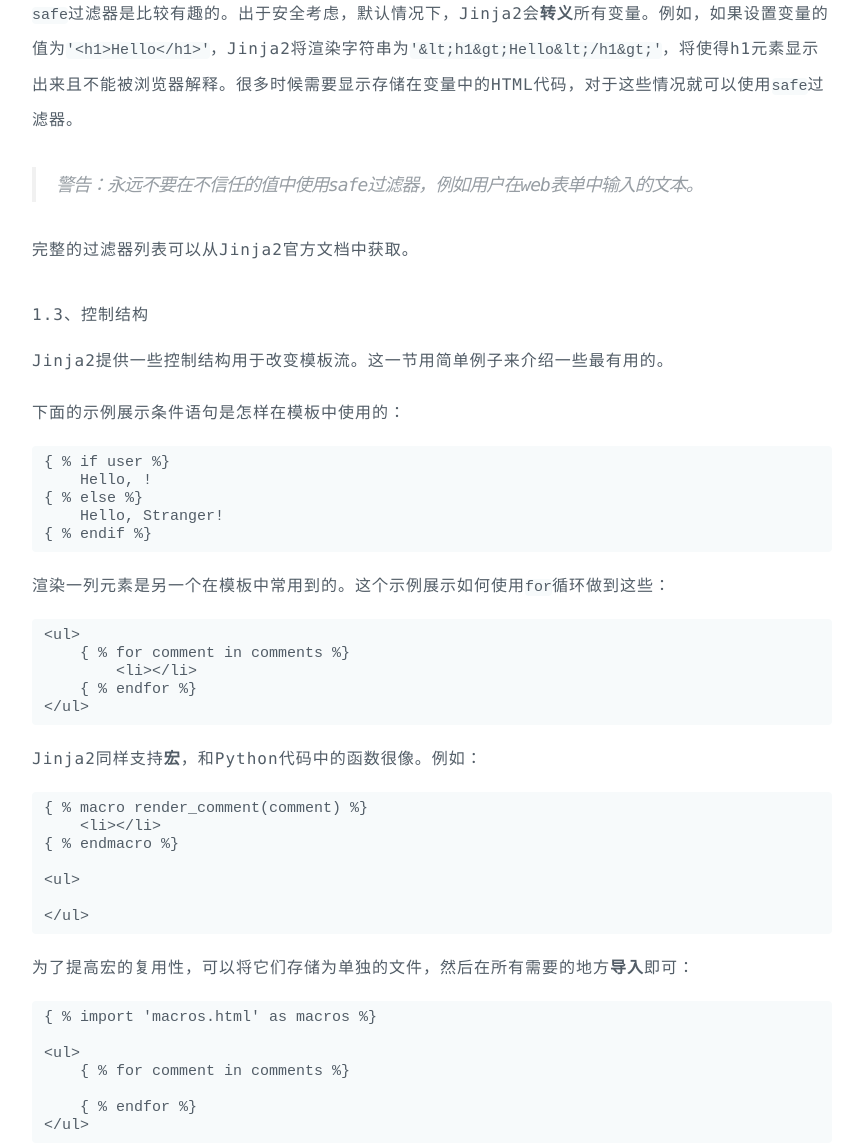
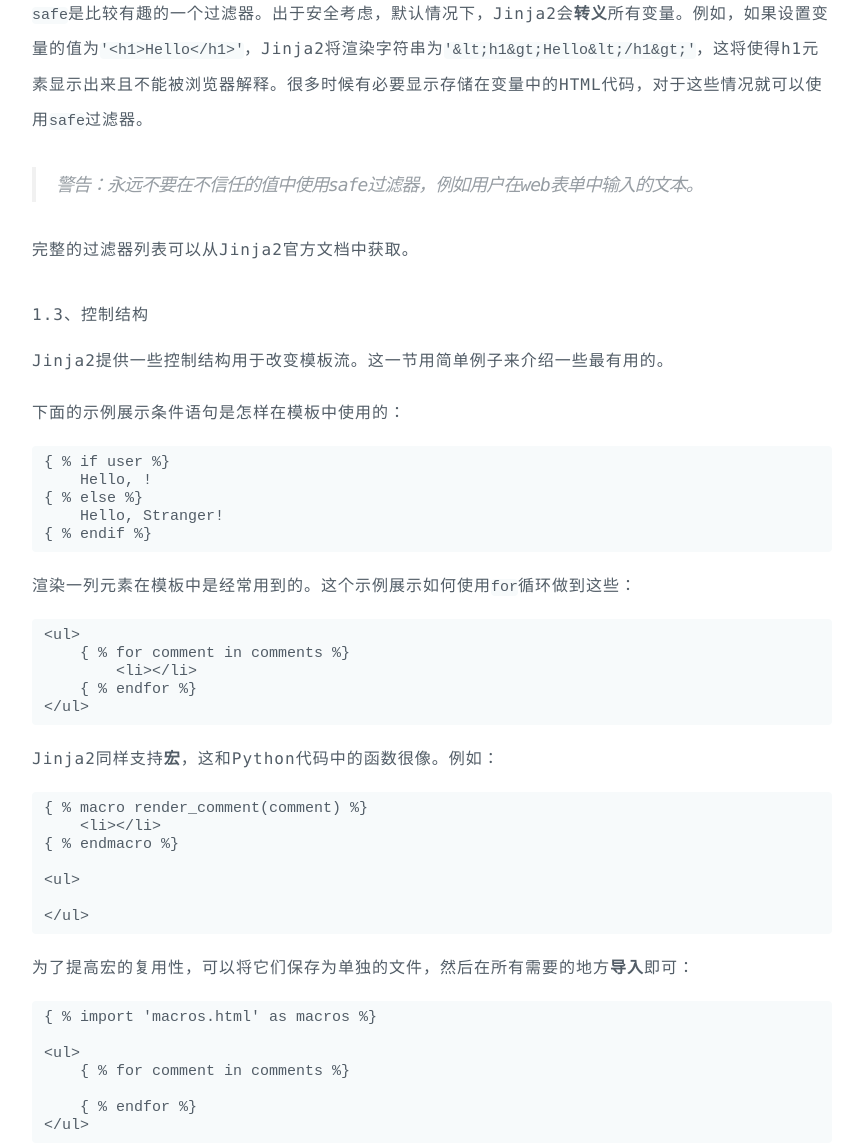
Before and after one commit to wanyoung1231/young-py.github.io, a Jekyll site: the page built from _posts/flask/2014-10-23-flask-3-1.markdown, in a window 1280 px wide and 1400 px high, scrolled down 2894 px. Shown: the part 256-1400 px from the top of the window, without its empty margins (208-1066 px from the left). Built offline with Jekyll 4.4.1, drawn with Linux system fonts in a browser that asks for light colours; some of the changed text lies outside the part shown.

Commit message:
完成flask3-1的翻译工作

```diff
--- a/_posts/flask/2014-10-23-flask-3-1.markdown
+++ b/_posts/flask/2014-10-23-flask-3-1.markdown
@@ -81,7 +81,7 @@
 
 ![](http://young-py.github.io/imgs/flask3-01.png)
 
-`safe`过滤器是比较有趣的。出于安全考虑，默认情况下，Jinja2会**转义**所有变量。例如，如果设置变量的值为`'<h1>Hello</h1>'`，Jinja2将渲染字符串为`'&lt;h1&gt;Hello&lt;/h1&gt;'`，将使得h1元素显示出来且不能被浏览器解释。很多时候需要显示存储在变量中的HTML代码，对于这些情况就可以使用`safe`过滤器。
+`safe`是比较有趣的一个过滤器。出于安全考虑，默认情况下，Jinja2会**转义**所有变量。例如，如果设置变量的值为`'<h1>Hello</h1>'`，Jinja2将渲染字符串为`'&lt;h1&gt;Hello&lt;/h1&gt;'`，这将使得h1元素显示出来且不能被浏览器解释。很多时候有必要显示存储在变量中的HTML代码，对于这些情况就可以使用`safe`过滤器。
 
 >警告：永远不要在不信任的值中使用safe过滤器，例如用户在web表单中输入的文本。
 
@@ -99,7 +99,7 @@
         Hello, Stranger!
     { % endif %}
 
-渲染一列元素是另一个在模板中常用到的。这个示例展示如何使用`for`循环做到这些：
+渲染一列元素在模板中是经常用到的。这个示例展示如何使用`for`循环做到这些：
 
     <ul>
         { % for comment in comments %}
@@ -107,7 +107,7 @@
         { % endfor %}
     </ul>
 
-Jinja2同样支持**宏**，和Python代码中的函数很像。例如：
+Jinja2同样支持**宏**，这和Python代码中的函数很像。例如：
 
     { % macro render_comment(comment) %}
         <li>{{ comment }}</li>
@@ -119,7 +119,7 @@
         {% endfor %}
     </ul>
 
-为了提高宏的复用性，可以将它们存储为单独的文件，然后在所有需要的地方**导入**即可：
+为了提高宏的复用性，可以将它们保存为单独的文件，然后在所有需要的地方**导入**即可：
 
     { % import 'macros.html' as macros %}
 
@@ -129,7 +129,7 @@
         { % endfor %}
     </ul>
 
-需要在一些地方重复使用的模板代码可以存在一个单独的文件中，所有模板都可以**包含**它来避免重复：
+需要在一些地方重复使用的模板代码可以保存为一个单独的文件，所有模板都可以**include**它来避免重复：
 
     { % include 'common.html' %}
 
```
Also changed, not shown: 2 other files.
